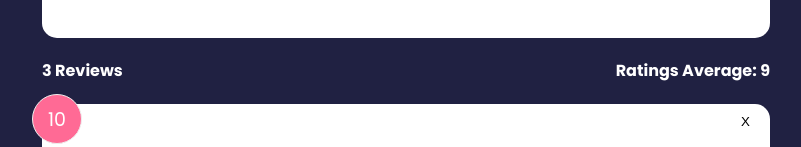
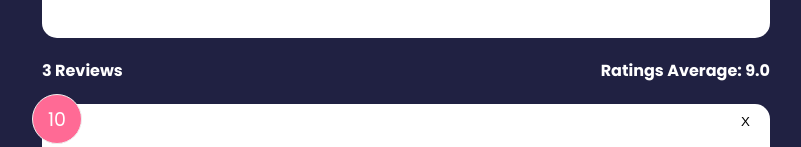
Before and after one commit to paulthomas2107/svelteWithTraversy, a Svelte app in the folder svelte-feedback-app/: page / in a window 1280 px wide. Shown: the part 380-527 px from the top of the page, without its empty margins (234-1035 px from the left). Built offline with nearby package versions, Linux system fonts and the light colour scheme.

Commit message:
Complete

```diff
--- a/svelte-feedback-app/src/components/FeedbackStats.svelte
+++ b/svelte-feedback-app/src/components/FeedbackStats.svelte
@@ -6,7 +6,7 @@
 
 <div class="feedback-stats">
   <h4>{count} Reviews</h4>
-  <h4>Ratings Average: {average}</h4>
+  <h4>Ratings Average: {average.toFixed(1)}</h4>
 </div>
 
 <style>
```
